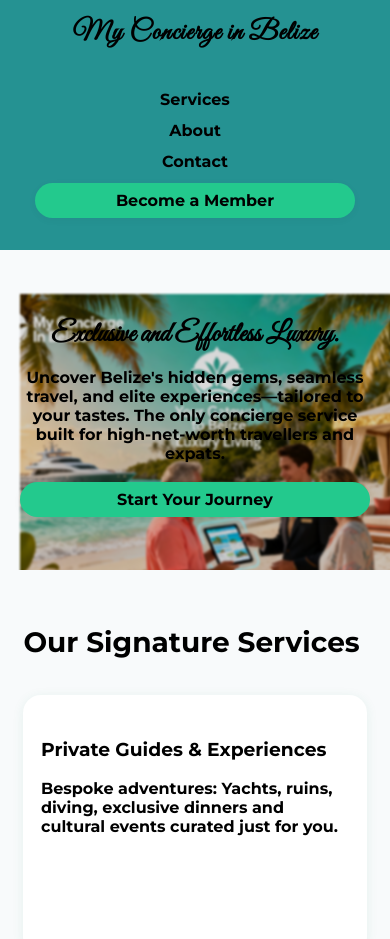
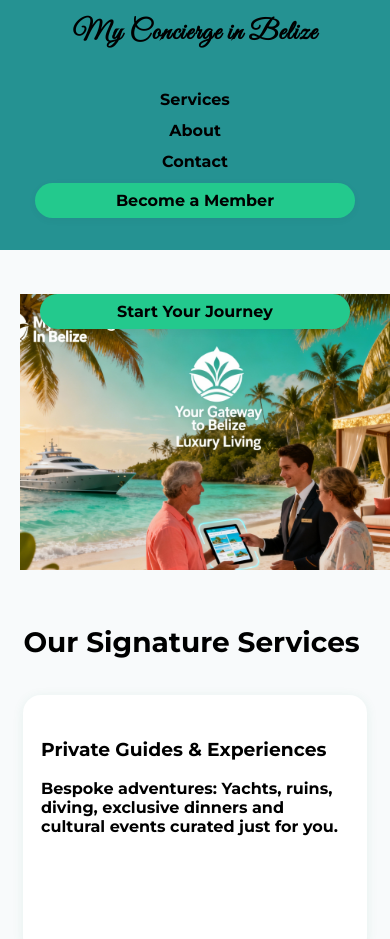
Before and after one commit to ddean6232/myconciergeinbelize, a plain HTML site: page index.html in a window 390 px wide. Shown: the top 939 px of the page. Drawn offline with Linux system fonts and the light colour scheme.

Commit message:
Remove hero section text content, keep only button; make hero background image clear (remove blur and brightness filters)

```diff
--- a/index.html
+++ b/index.html
@@ -22,10 +22,6 @@
     <section class="hero">
       <img src="assets/generated-image.png" alt="Belize tropical paradise" class="hero-bg">
       <div class="hero-content">
-        <h1>Exclusive and Effortless Luxury.</h1>
-        <p>
-          Uncover Belize's hidden gems, seamless travel, and elite experiences—tailored to your tastes. The only concierge service built for high-net-worth travellers and expats.
-        </p>
         <a href="#book" class="btn-primary">Start Your Journey</a>
       </div>
     </section>
--- a/styles.css
+++ b/styles.css
@@ -77,25 +77,18 @@ nav a:hover, .btn {
   object-fit: cover;
   position: absolute;
   z-index: 0;
-  filter: brightness(85%) blur(1px);
 }
 .hero-content {
   position: relative;
   max-width: 600px;
   margin: 0 auto;
-  padding-top: 60px;
+  padding: 60px 20px;
   text-align: center;
   z-index: 2;
-  color: #000;
-}
-.hero-content h1 {
-  font-size: 2.8em;
-  font-family: 'Great Vibes', cursive;
-  margin-bottom: 0.2em;
-}
-.hero-content p {
-  font-size: 1.3em;
-  margin-bottom: 1.2em;
+  display: flex;
+  justify-content: center;
+  align-items: center;
+  height: 100%;
 }
 
 main {
@@ -209,13 +202,6 @@ footer {
     padding-top: 0;
   }
 
-  .hero-content h1 {
-    font-size: 2.1em;
-  }
-
-  .hero-content p {
-    font-size: 1.1em;
-  }
 
   main {
     padding: 2em clamp(1rem, 6vw, 2.25em);
@@ -236,13 +222,6 @@ footer {
     padding: 2.75rem 1.25rem 2rem;
   }
 
-  .hero-content h1 {
-    font-size: 1.75em;
-  }
-
-  .hero-content p {
-    font-size: 1em;
-  }
 
   section h2 {
     font-size: 1.75em;
```
